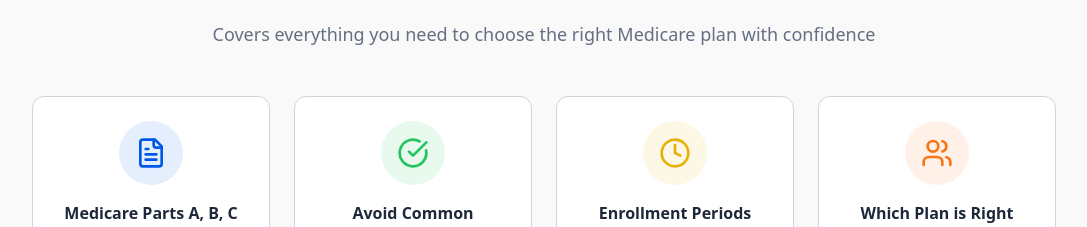
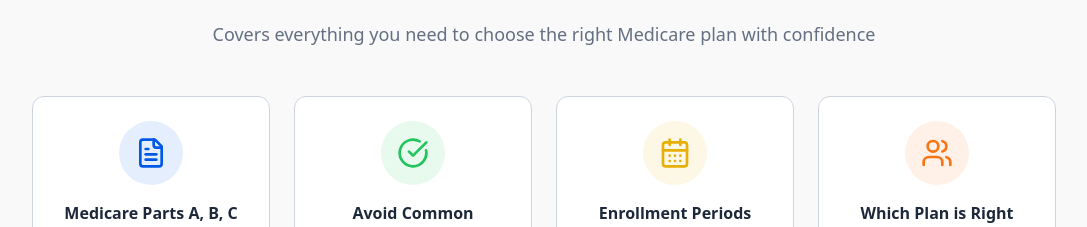
Before and after one commit to mhsmith12-lgtm/optimize-your-pages, a React (Vite) app: page / in a window 1280 px wide. Shown: the part 3040-3267 px from the top of the page, without its empty margins (96-1183 px from the left). Built offline with nearby package versions, Linux system fonts and the light colour scheme; the HTML template or start-up script is replaced by a standard one.

Commit message:
Update custom values section icons

```diff
--- a/src/pages/Index.tsx
+++ b/src/pages/Index.tsx
@@ -8,7 +8,7 @@ import { MobileStickyBar } from "@/components/MobileStickyBar";
 import { BeforeAfterSection } from "@/components/BeforeAfterSection";
 import { TrustSection } from "@/components/TrustSection";
 import { TestimonialsSection } from "@/components/TestimonialsSection";
-import { Clock, Users, CheckCircle, FileText, MessageCircle, Video, Gift, ArrowDown, Shield, Star, AlertTriangle, Check } from "lucide-react";
+import { CalendarDays, Users, CheckCircle, FileText, MessageCircle, Video, Gift, ArrowDown, Shield, Star, AlertTriangle, Check } from "lucide-react";
 import brokerHeadshot from "@/assets/broker-headshot.jpg";
 const Index = () => {
   const [showRegistration, setShowRegistration] = useState(false);
@@ -228,7 +228,7 @@ const Index = () => {
             <Card className="bg-white shadow-card">
               <CardContent className="p-6 text-center">
                 <div className="w-16 h-16 bg-warning/10 rounded-full flex items-center justify-center mx-auto mb-4">
-                  <Clock className="w-8 h-8 text-warning" />
+                  <CalendarDays className="w-8 h-8 text-warning" />
                 </div>
                 <h3 className="font-semibold mb-2">Enrollment Periods</h3>
                 <p className="text-sm text-muted-foreground">Know exactly when to sign up</p>
```
